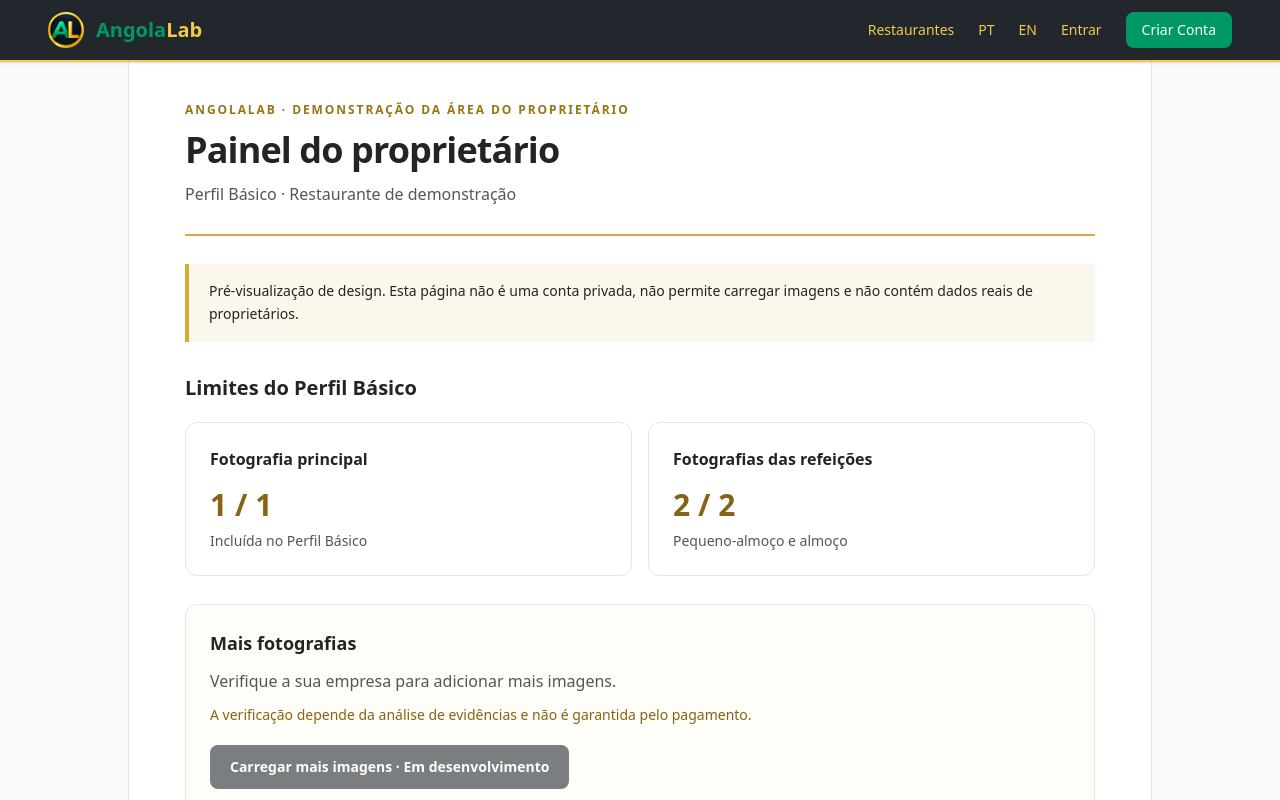
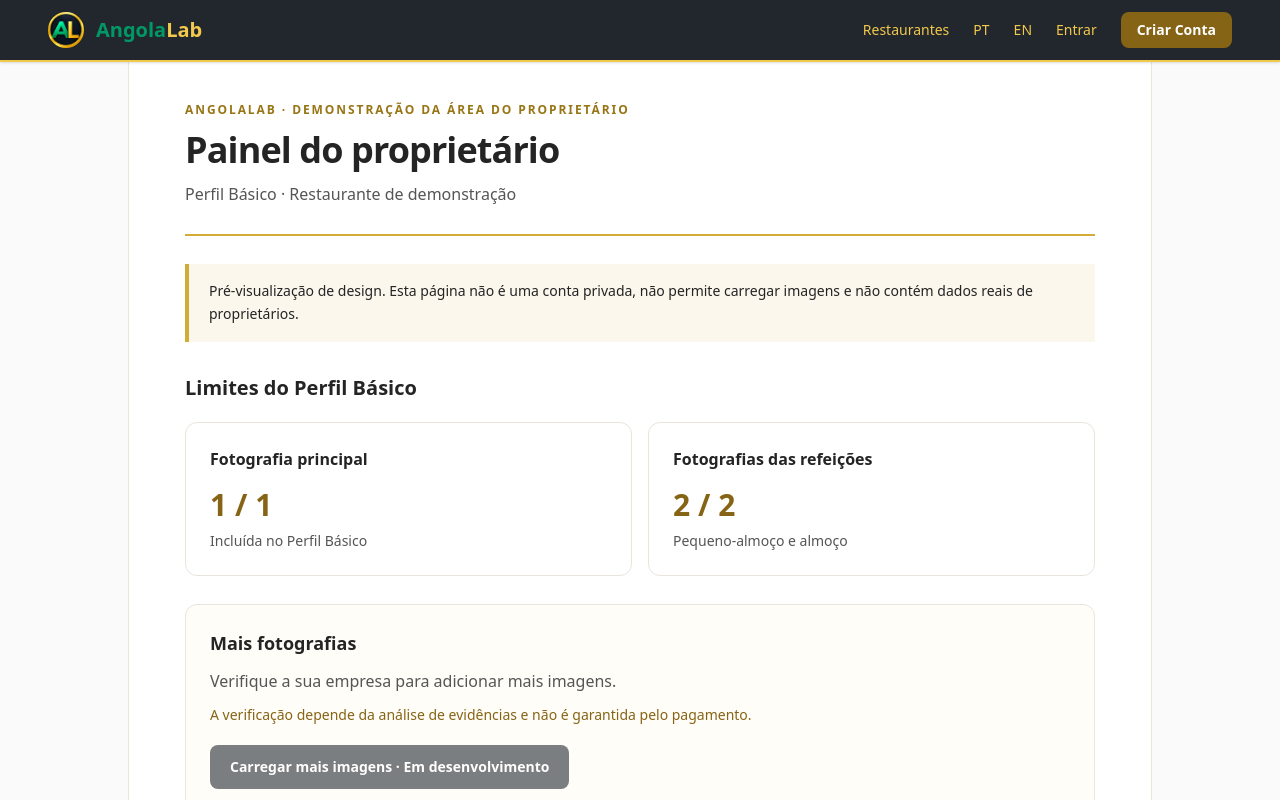
Before and after one commit to oswaldodeal/angolalab-restaurants, a Next.js app: page /pt/proprietario/demo in a window 1280 px wide. Shown: the top 800 px of the page. Built offline with nearby package versions, Linux system fonts and the light colour scheme.

Commit message:
style(header): preview gold Create Account buttons with accessible white lettering

```diff
--- a/components/Header.tsx
+++ b/components/Header.tsx
@@ -36,7 +36,7 @@ export default function Header() {
               <Link href="/pt" className="text-[#F2C94C] hover:text-white">PT</Link>
               <Link href="/en" className="text-[#F2C94C] hover:text-white">EN</Link>
               <Link href="/pt/entrar" className="text-[#F2C94C] hover:text-white">Entrar</Link>
-              <Link href="/pt/registar" className="shrink-0 whitespace-nowrap rounded-lg bg-emerald-600 px-2.5 py-2 text-white hover:bg-emerald-700 sm:px-4">Criar Conta</Link>
+              <Link href="/pt/registar" className="shrink-0 whitespace-nowrap rounded-lg bg-[#866415] px-2.5 py-2 font-semibold text-white hover:bg-[#70510e] focus-visible:outline focus-visible:outline-2 focus-visible:outline-offset-2 focus-visible:outline-[#F2C94C] sm:px-4">Criar Conta</Link>
             </>
           ) : (
             <>
@@ -44,7 +44,7 @@ export default function Header() {
               <Link href="/pt" className="text-[#F2C94C] hover:text-white">PT</Link>
               <Link href="/en" className="text-[#F2C94C] hover:text-white">EN</Link>
               <Link href="/en/signin" className="text-[#F2C94C] hover:text-white">Sign In</Link>
-              <Link href="/en/signup" className="shrink-0 whitespace-nowrap rounded-lg bg-emerald-600 px-2.5 py-2 text-white hover:bg-emerald-700 sm:px-4">Create Account</Link>
+              <Link href="/en/signup" className="shrink-0 whitespace-nowrap rounded-lg bg-[#866415] px-2.5 py-2 font-semibold text-white hover:bg-[#70510e] focus-visible:outline focus-visible:outline-2 focus-visible:outline-offset-2 focus-visible:outline-[#F2C94C] sm:px-4">Create Account</Link>
             </>
           )}
         </nav>
```
